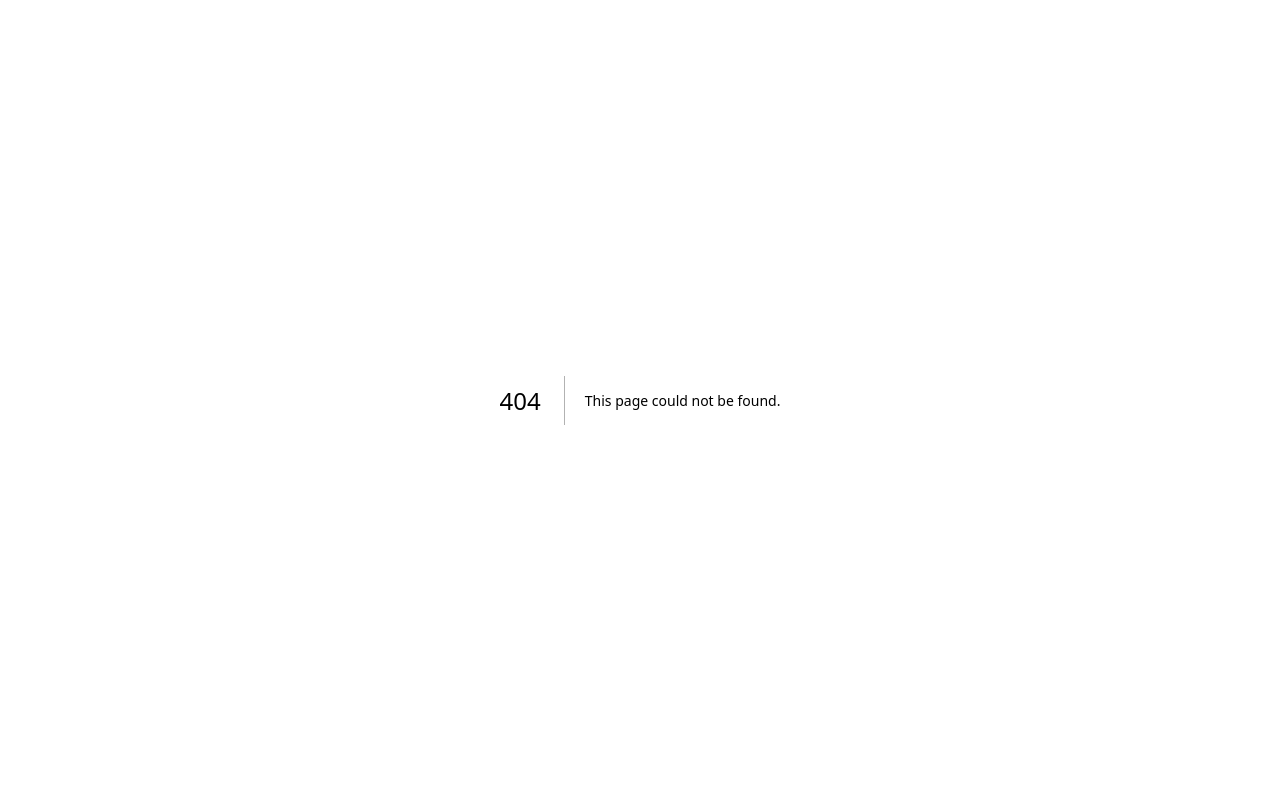
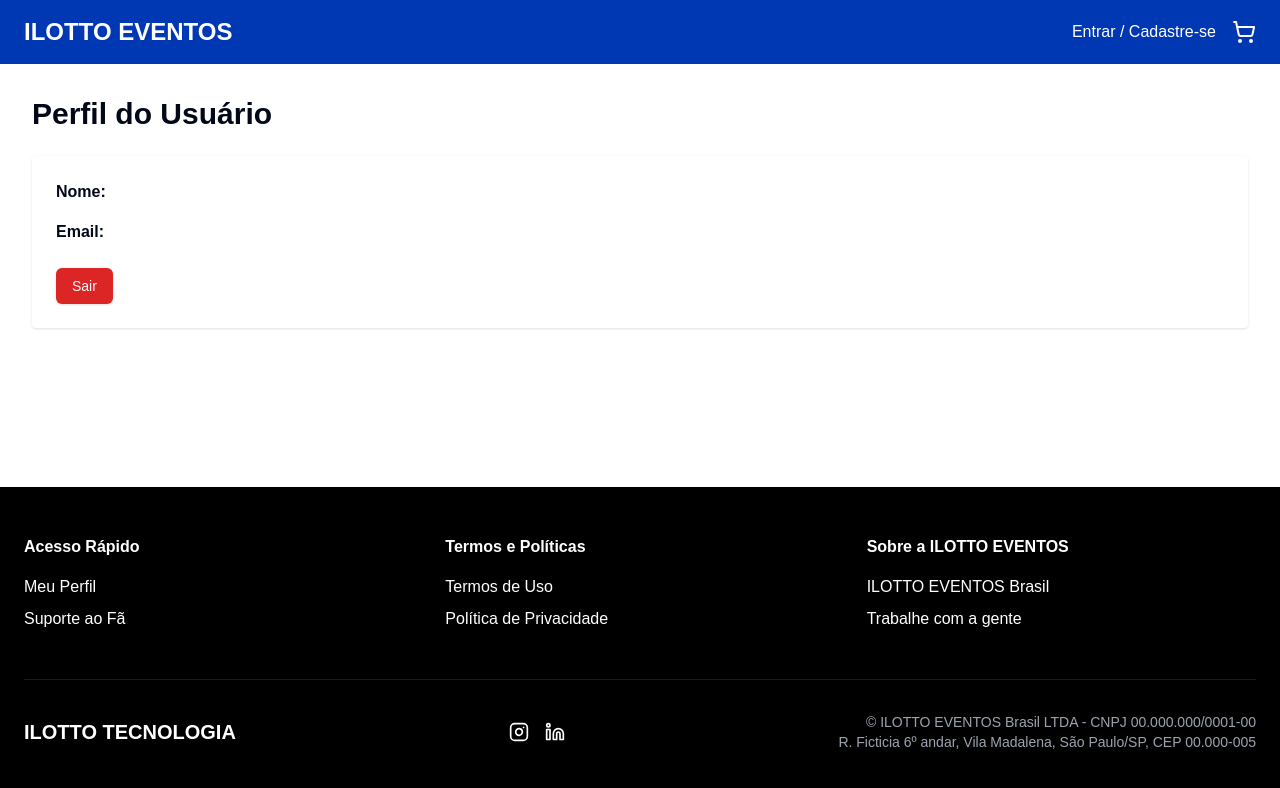
Before and after one commit to leomarzeuski/paginaDeEventos, a Next.js app: page /profile in a window 1280 px wide. Before the commit this address had no page. Shown: the top 788 px of the page. Built offline with nearby package versions, Linux system fonts and the light colour scheme.

Commit message:
feat: add profile page

```diff
--- /dev/null
+++ b/src/app/profile/page.tsx
@@ -0,0 +1,38 @@
+"use client";
+
+import { useRouter } from "next/navigation";
+import Layout from "@/components/layout";
+import { Button } from "@/components/ui/button";
+import { useAuth } from "@/context/auth-context";
+
+export default function ProfilePage() {
+  const { user, logout } = useAuth();
+  const router = useRouter();
+
+  return (
+    <Layout>
+      <div className="container mx-auto p-8">
+        <h1 className="text-3xl font-bold mb-6">Perfil do Usuário</h1>
+        <div className="bg-white shadow rounded p-6">
+          <p className="mb-4">
+            <strong>Nome:</strong> {user?.name}
+          </p>
+          <p className="mb-4">
+            <strong>Email:</strong> {user?.email}
+          </p>
+          <div className="mt-6 flex gap-4">
+            <Button
+              onClick={() => {
+                logout();
+                router.push("/login");
+              }}
+              className="bg-red-600 hover:bg-red-700"
+            >
+              Sair
+            </Button>
+          </div>
+        </div>
+      </div>
+    </Layout>
+  );
+}
```
